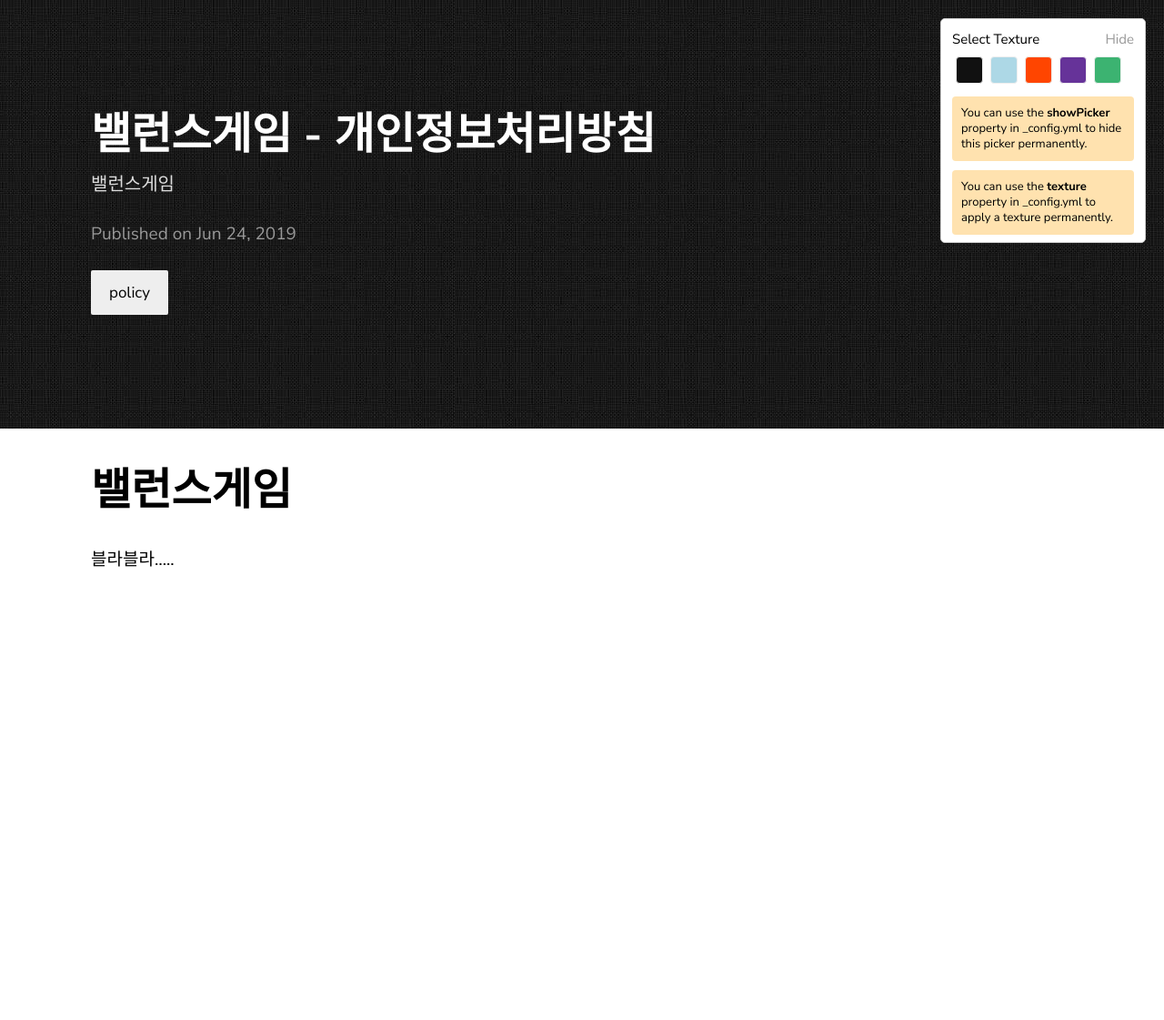
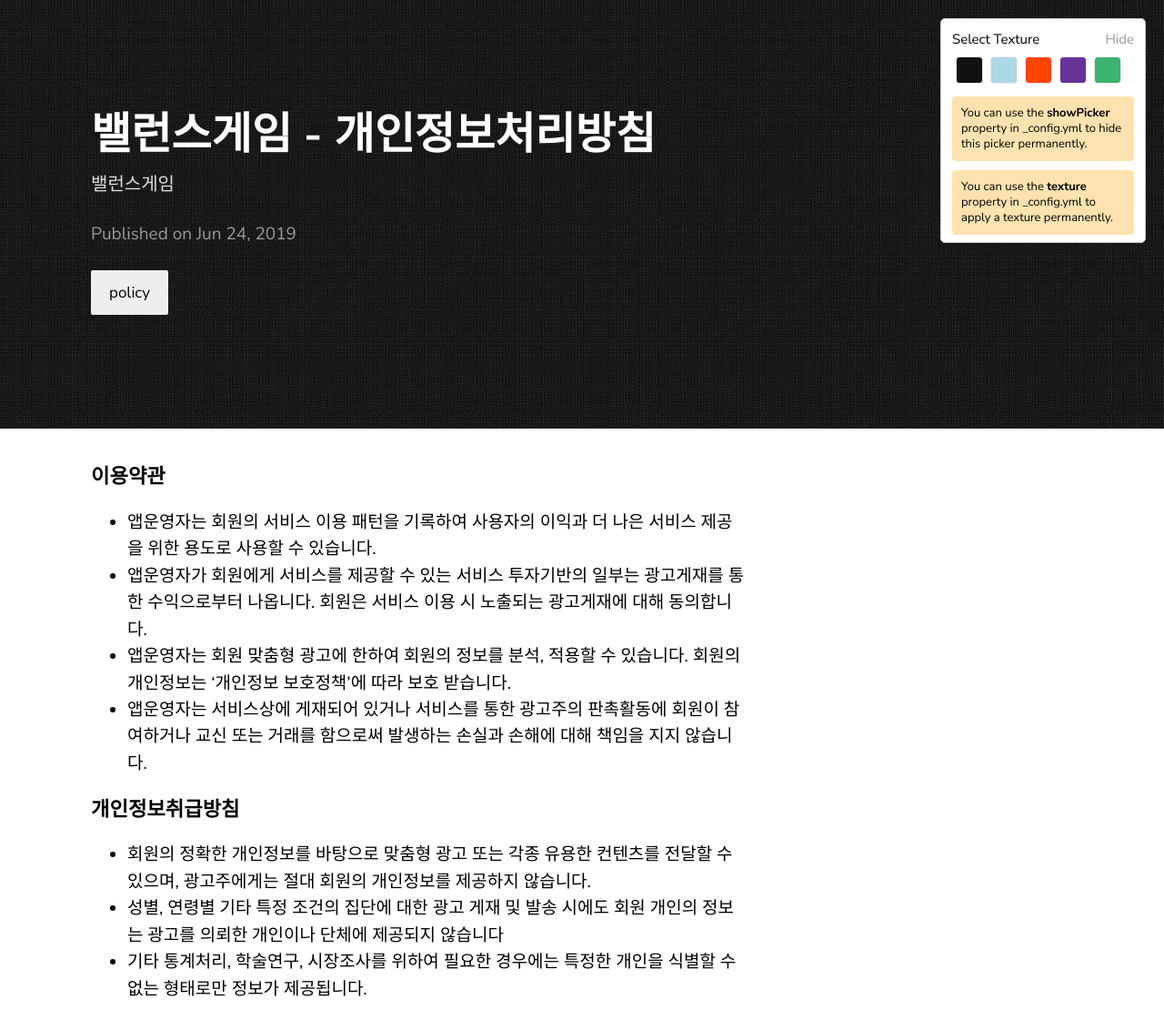
Before and after one commit to ruso99/policy, a Jekyll site: the page built from _posts/2020-06-24-bgApp.md, in a window 1280 px wide. Shown: the whole page at 91% size. Built offline with Jekyll 4.4.1, drawn with Linux system fonts in a browser that asks for light colours; before the commit the page ends 900 px from its top, so only the background shows below that.

Commit message:
[ADD] 밸런스게임 이용약관 추가

```diff
--- a/_posts/2020-06-24-bgApp.md
+++ b/_posts/2020-06-24-bgApp.md
@@ -6,6 +6,16 @@ date:   2019-06-24 21:03:36 +0530
 categories: policy
 ---
 
-# 밸런스게임
 
-블라블라.....
+### 이용약관
+
++ 앱운영자는 회원의 서비스 이용 패턴을 기록하여 사용자의 이익과 더 나은 서비스 제공을 위한 용도로 사용할 수 있습니다.
++ 앱운영자가 회원에게 서비스를 제공할 수 있는 서비스 투자기반의 일부는 광고게재를 통한 수익으로부터 나옵니다. 회원은 서비스 이용 시 노출되는 광고게재에 대해 동의합니다.
++ 앱운영자는 회원 맞춤형 광고에 한하여 회원의 정보를 분석, 적용할 수 있습니다. 회원의 개인정보는 ‘개인정보 보호정책’에 따라 보호 받습니다.
++ 앱운영자는 서비스상에 게재되어 있거나 서비스를 통한 광고주의 판촉활동에 회원이 참여하거나 교신 또는 거래를 함으로써 발생하는 손실과 손해에 대해 책임을 지지 않습니다.
+
+### 개인정보취급방침
+
++ 회원의 정확한 개인정보를 바탕으로 맞춤형 광고 또는 각종 유용한 컨텐츠를 전달할 수 있으며, 광고주에게는 절대 회원의 개인정보를 제공하지 않습니다.
++ 성별, 연령별 기타 특정 조건의 집단에 대한 광고 게재 및 발송 시에도 회원 개인의 정보는 광고를 의뢰한 개인이나 단체에 제공되지 않습니다
++ 기타 통계처리, 학술연구, 시장조사를 위하여 필요한 경우에는 특정한 개인을 식별할 수 없는 형태로만 정보가 제공됩니다.
```
